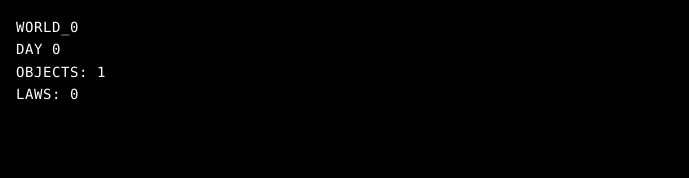
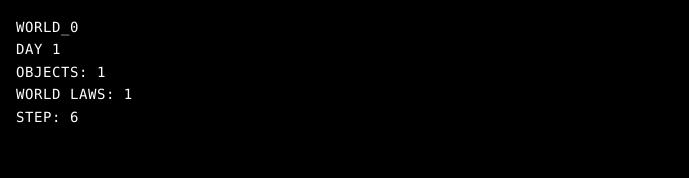
Before and after one commit to NuyOd825/WORLD_0, a plain HTML site: page index.html in a window 1280 px wide. Shown: the top 178 px of the page, without its empty margins (0-689 px from the left). Drawn offline with Linux system fonts and the light colour scheme.

Commit message:
DAY 1 — State transition begins

```diff
--- a/index.html
+++ b/index.html
@@ -8,18 +8,19 @@
     <link rel="stylesheet" href="style.css" />
   </head>
   <body>
-    <!-- 왼쪽 위: 우주 상태 표시 -->
+    <!-- 왼쪽 위: 우주를 관찰하는 창. 값을 바꾸지 않고 보여주기만 합니다. -->
     <aside id="hud" class="hud">
       <div id="world-name"></div>
       <div id="day"></div>
       <div id="objects"></div>
       <div id="laws"></div>
+      <div id="step"></div>
     </aside>
 
-    <!-- 화면 한가운데: 움직이지 않는 점 하나 -->
+    <!-- 화면 한가운데: 아직 움직이지 않는 점 하나 -->
     <div id="object" class="object" aria-hidden="true"></div>
 
-    <!-- 숫자와 글자를 채우는 일은 world.js가 담당합니다. -->
+    <!-- 상태와 법칙, 화면 갱신은 world.js가 담당합니다. -->
     <script src="world.js"></script>
   </body>
 </html>
--- a/world.js
+++ b/world.js
@@ -1,19 +1,81 @@
-// WORLD_0의 현재 상태입니다. 지금은 변하지 않습니다.
-const world = {
+// ============================================================
+// WORLD_0 — 세계의 현재 상태
+// 이 객체만 "지금 우주가 어떤가"를 담습니다.
+// 화면은 이 값을 읽기만 하고, 클릭 등으로 직접 바꾸지 않습니다.
+// ============================================================
+let world = {
   name: "WORLD_0",
-  day: 0,
+  day: 1,
   objects: 1,
-  laws: 0,
+  step: 0, // 상태가 한 번 넘어간 횟수. 0에서 시작합니다.
 };
 
 // HTML 안의 빈 칸을 찾아옵니다.
-const worldNameEl = document.getElementById("world-name");
-const dayEl = document.getElementById("day");
-const objectsEl = document.getElementById("objects");
-const lawsEl = document.getElementById("laws");
+const hud = {
+  worldName: document.getElementById("world-name"),
+  day: document.getElementById("day"),
+  objects: document.getElementById("objects"),
+  laws: document.getElementById("laws"),
+  step: document.getElementById("step"),
+};
 
-// 화면에 상태를 그대로 보여줍니다.
-worldNameEl.textContent = world.name;
-dayEl.textContent = "DAY " + world.day;
-objectsEl.textContent = "OBJECTS: " + world.objects;
-lawsEl.textContent = "LAWS: " + world.laws;
+// ------------------------------------------------------------
+// 세계 법칙
+// 앞으로 법칙이 늘어나면 이 목록에만 추가하면 됩니다.
+// 각 법칙은 "지금 상태"를 받아 "다음 상태"를 돌려줍니다.
+// ------------------------------------------------------------
+const WORLD_LAWS = [
+  {
+    id: 1,
+    name: "STATE TRANSITION",
+    // LAW 01: 세계는 한 상태에서 다음 상태로 진행한다.
+    apply(state) {
+      return {
+        ...state,
+        step: state.step + 1,
+      };
+    },
+  },
+];
+
+// ------------------------------------------------------------
+// 다음 상태 만들기
+// 다음 상태는 항상 "현재 상태 + 그에 작용한 법칙"에서만 나옵니다.
+// ------------------------------------------------------------
+function nextState(current) {
+  let upcoming = current;
+
+  for (const law of WORLD_LAWS) {
+    upcoming = law.apply(upcoming);
+  }
+
+  return upcoming;
+}
+
+// 관찰용. 세계의 숫자를 글자로 바꿉니다.
+function render(state) {
+  hud.worldName.textContent = state.name;
+  hud.day.textContent = "DAY " + state.day;
+  hud.objects.textContent = "OBJECTS: " + state.objects;
+  hud.laws.textContent = "WORLD LAWS: " + WORLD_LAWS.length;
+  hud.step.textContent = "STEP: " + state.step;
+}
+
+// ------------------------------------------------------------
+// 세계가 스스로 한 걸음 나아갑니다.
+// 점을 움직이거나 바깥에서 숫자를 집어넣지 않습니다.
+// ------------------------------------------------------------
+function tick() {
+  world = nextState(world);
+  render(world);
+}
+
+// 상태를 넘기는 간격(밀리초).
+// 지금은 "일정한 박자"일 뿐이며, 1 STEP이 몇 초인지는 아직 정하지 않습니다.
+const STEP_INTERVAL_MS = 800;
+
+// 첫 화면: STEP 0인 시작 상태를 보여줍니다.
+render(world);
+
+// 이후에는 세계가 내부 규칙만으로 다음 상태를 만듭니다.
+setInterval(tick, STEP_INTERVAL_MS);
```
Also changed, not shown: 2 other files.
